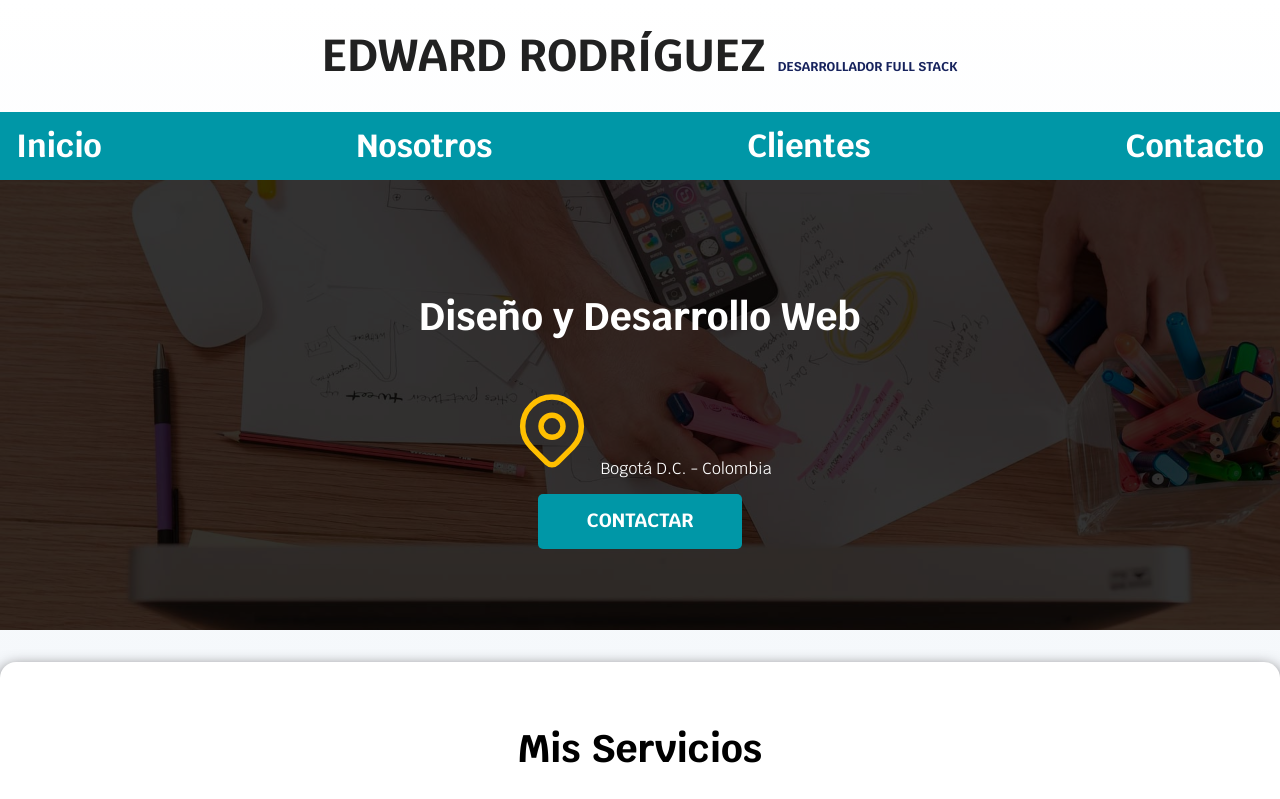
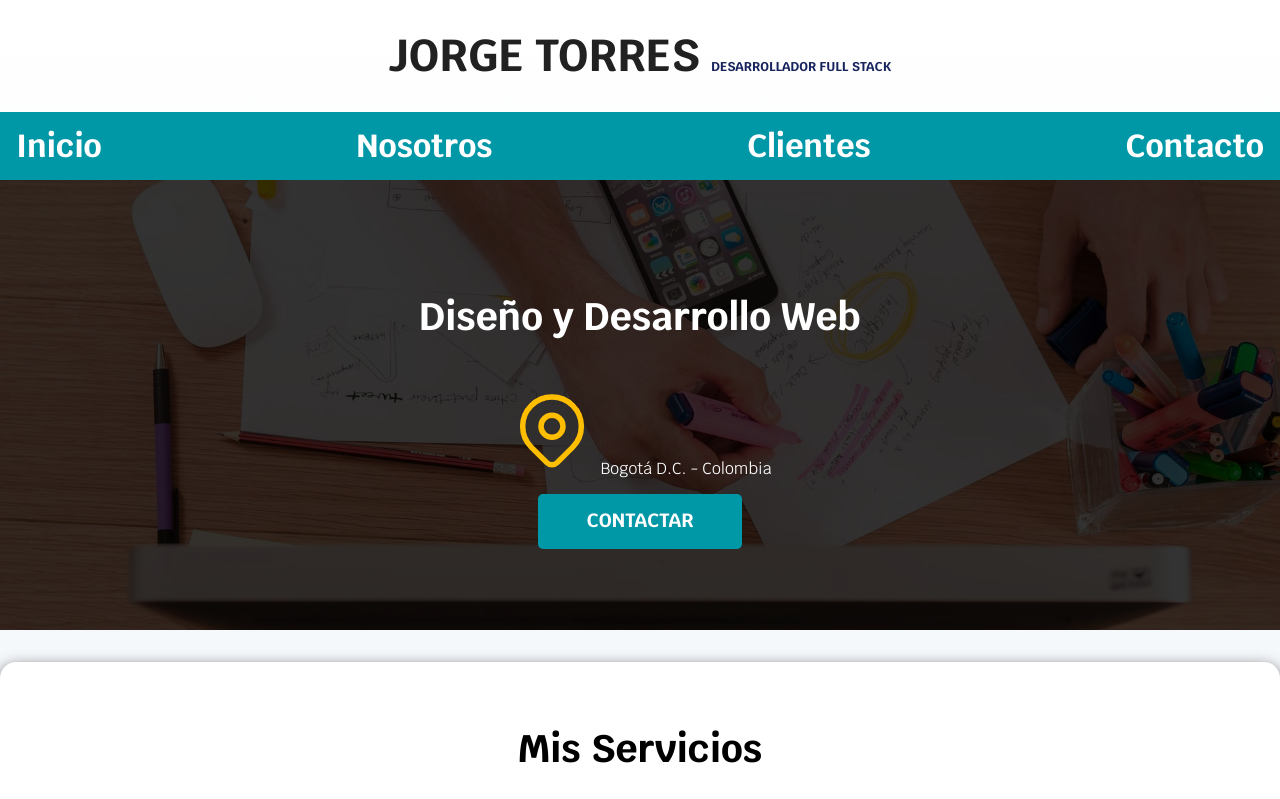
Before and after one commit to jorento12/bootcamphtml24, a plain HTML site: page index.html in a window 1280 px wide. Shown: the top 799 px of the page. Drawn offline with Linux system fonts and the light colour scheme.

Commit message:
tercer comite

```diff
--- a/index.html
+++ b/index.html
@@ -19,7 +19,7 @@
 
 <body>
 	<header>
-		<h1 class="titulo">Edward Rodríguez <span>Desarrollador Full Stack</span></h1>
+		<h1 class="titulo">Jorge Torres <span>Desarrollador Full Stack</span></h1>
 	</header>
 
 	<div class="nav-bg">
```
